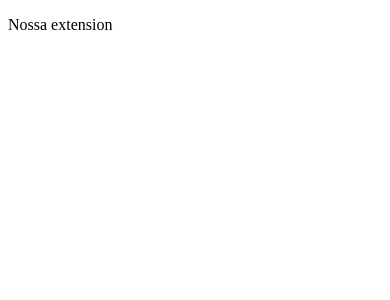
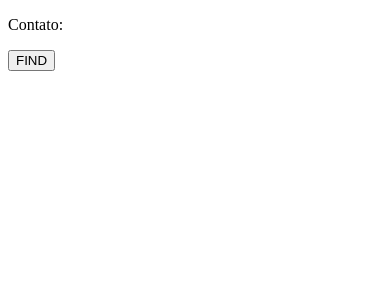
Before and after one commit to natanrotta/react-chrome-extension-boilerplate, a React app: page / in a window 390 px wide. Shown: the top 300 px of the page. Built offline with nearby package versions, Linux system fonts and the light colour scheme.

Commit message:
get phone number

```diff
--- a/src/App.js
+++ /dev/null
@@ -1,15 +0,0 @@
-/*global chrome*/
-
-import React, { Component } from 'react';
-
-class App extends Component {
-  render() {
-    return (
-      <div>
-        <p>Nossa extension</p>
-      </div>
-    );
-  }
-}
-
-export default App;
--- /dev/null
+++ b/src/App.jsx
@@ -0,0 +1,14 @@
+/*global chrome*/
+
+import React, { Component } from "react";
+import Contact from "./pages/contact";
+
+class App extends Component {
+  render() {
+    return (
+      <Contact />
+    );
+  }
+}
+
+export default App;
--- a/src/content.js
+++ b/src/content.js
@@ -38,12 +38,9 @@ app.style.display = "none";
 
 chrome.runtime.onMessage.addListener(function (request, sender, sendResponse) {
   if (request.message === "clicked_browser_action") {
-
-      toggle();
-
+    toggle();
   }
 });
-
 
 const toggle = () => {
   if (app.style.display === "none") {
--- /dev/null
+++ b/src/pages/contact/index.jsx
@@ -0,0 +1,40 @@
+/* eslint-disable react-hooks/exhaustive-deps */
+import React, { useState } from "react";
+const Contact = () => {
+  const [userPhone, setUserPhone] = useState(null);
+
+  const showAlert = (message) => {
+    alert(message)
+  }
+
+  const isGroup = (phone) => {
+    return phone.includes('@');
+  }
+
+  const handle = () => {
+    const regex = "(?<=false_|true_)(.*)(?=@)";
+    const element = document.querySelector('[data-id*="false_"]');
+    if (element) {
+      const phone = element?.dataset?.id.toString().match(regex)[0];
+      if (isGroup(phone)) {
+        showAlert('Grupo não pode, apenas contatos')
+        return
+      }
+      console.log(phone)
+      setUserPhone(phone);
+    } else {
+      showAlert('Você precisa abrir o chat')
+    }
+  };
+
+  return (
+    <div>
+      <p>
+        Contato: <b>{userPhone}</b>
+      </p>
+      <button onClick={() => handle()}>FIND</button>
+    </div>
+  );
+};
+
+export default Contact;
```
